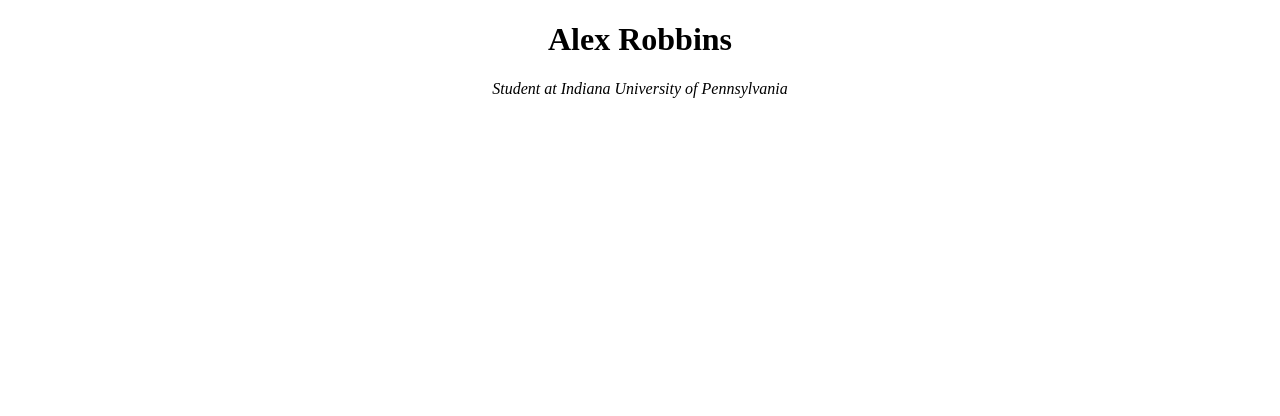
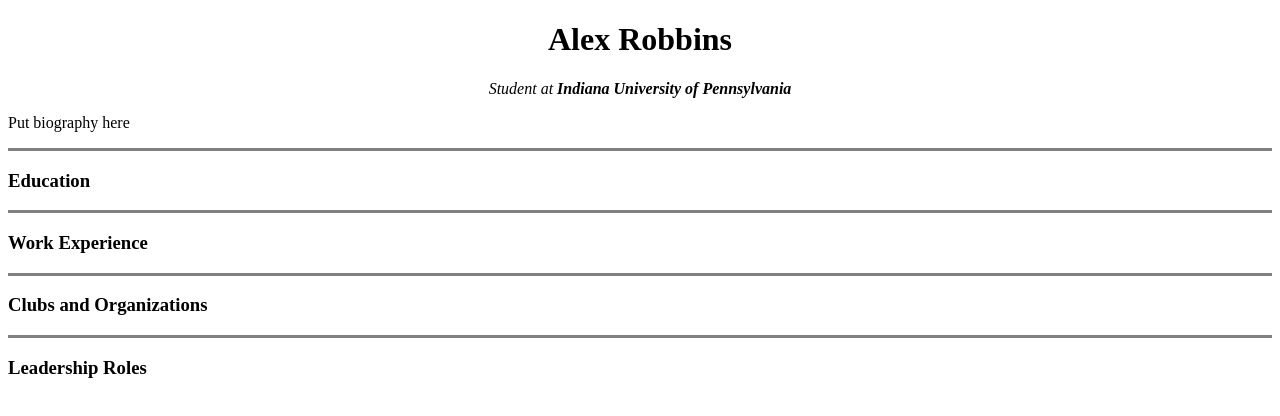
Before and after one commit to alexrrobbins/Personal-HTML-Website, a plain HTML site: page index.html in a window 1280 px wide. Drawn offline with Linux system fonts and the light colour scheme.

Commit message:
Added headers to index

```diff
--- a/index.html
+++ b/index.html
@@ -10,8 +10,20 @@
 <body>
   <center>
     <h1>Alex Robbins</h1>
-    <em><p>Student at Indiana University of Pennsylvania</p></em>
+    <p><em>Student at <strong>Indiana University of Pennsylvania</strong></em></p>
   </center>
+  <p>
+    Put biography here
+  </p>
+  <hr size="3" noshade>
+  <h3>Education</h3>
+  <hr size="3" noshade>
+  <h3>Work Experience</h3>
+  <hr size="3" noshade>
+  <h3>Clubs and Organizations</h3>
+  <hr size="3" noshade>
+  <h3>Leadership Roles</h3>
+
 </body>
 
 </html>
```
